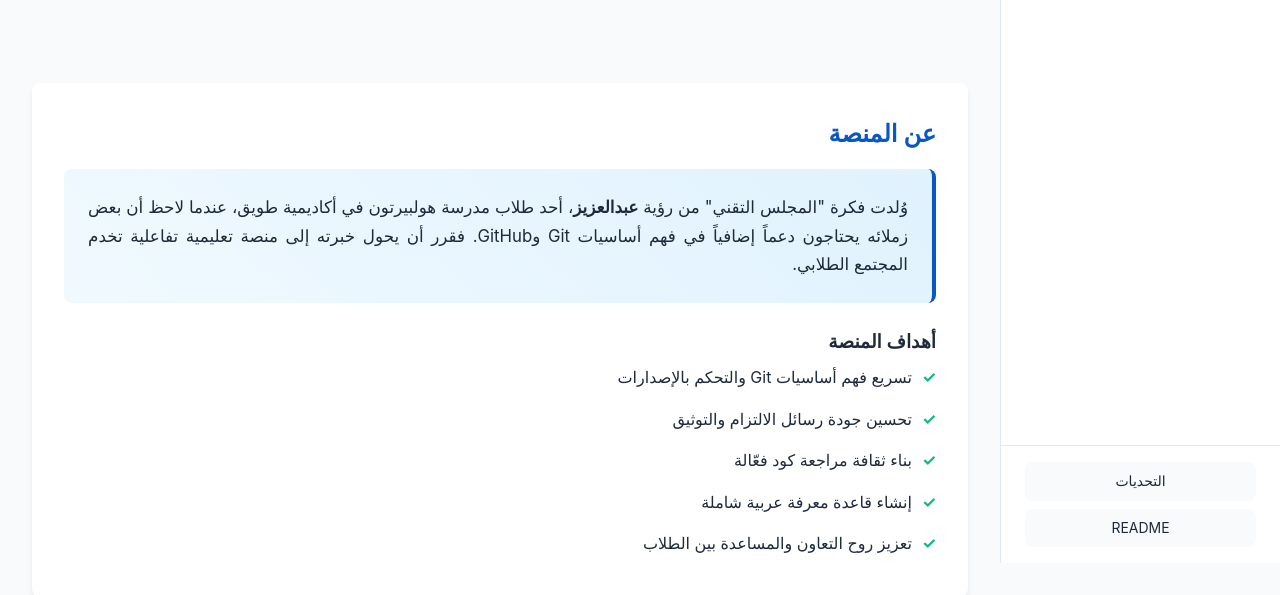
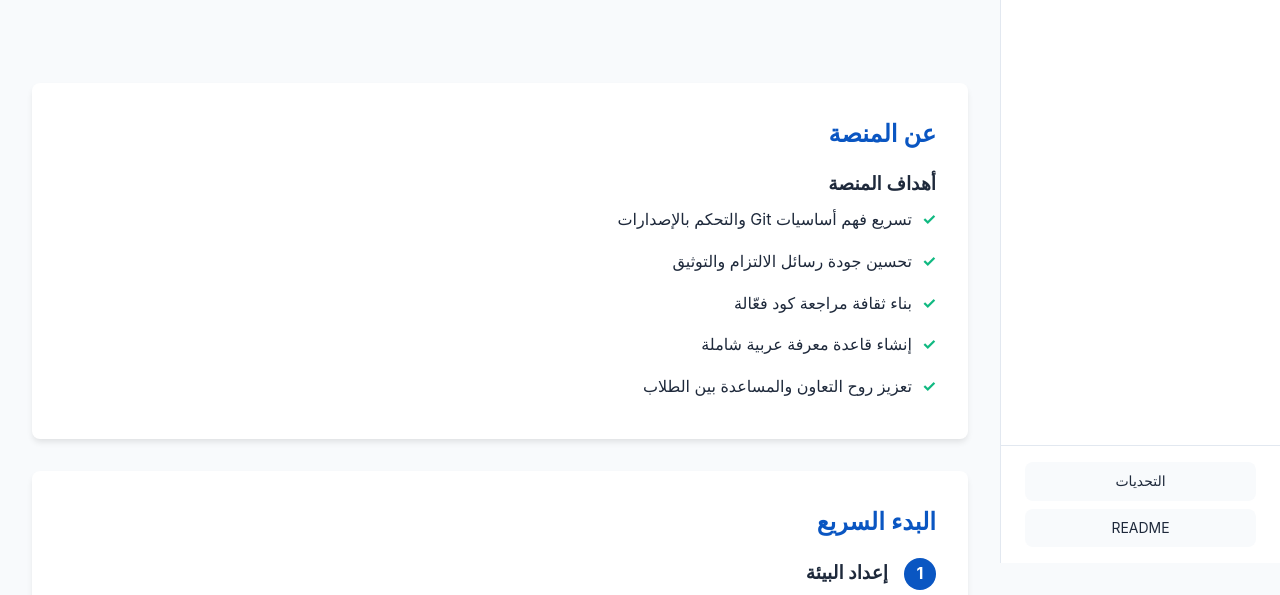
Before and after one commit to azoz1410/living-tech, a website: page index.html in a window 1280 px wide. Shown: the part 237-832 px from the top of the page. Drawn offline with Linux system fonts and the light colour scheme.

Commit message:
refactor: إزالة قسم القصة من الصفحة الرئيسية لتبسيط المحتوى

```diff
--- a/index.html
+++ b/index.html
@@ -36,13 +36,6 @@
       <div class="content-grid">
         <section class="about-section">
           <h2>عن المنصة</h2>
-          <div class="story-section">
-            <p class="story-intro">
-              وُلدت فكرة "المجلس التقني" من رؤية <strong>عبدالعزيز</strong>، أحد طلاب مدرسة هولبيرتون في أكاديمية طويق،
-              عندما لاحظ أن بعض زملائه يحتاجون دعماً إضافياً في فهم أساسيات Git وGitHub.
-              فقرر أن يحول خبرته إلى منصة تعليمية تفاعلية تخدم المجتمع الطلابي.
-            </p>
-          </div>
 
           <h3>أهداف المنصة</h3>
           <ul class="feature-list">
```
